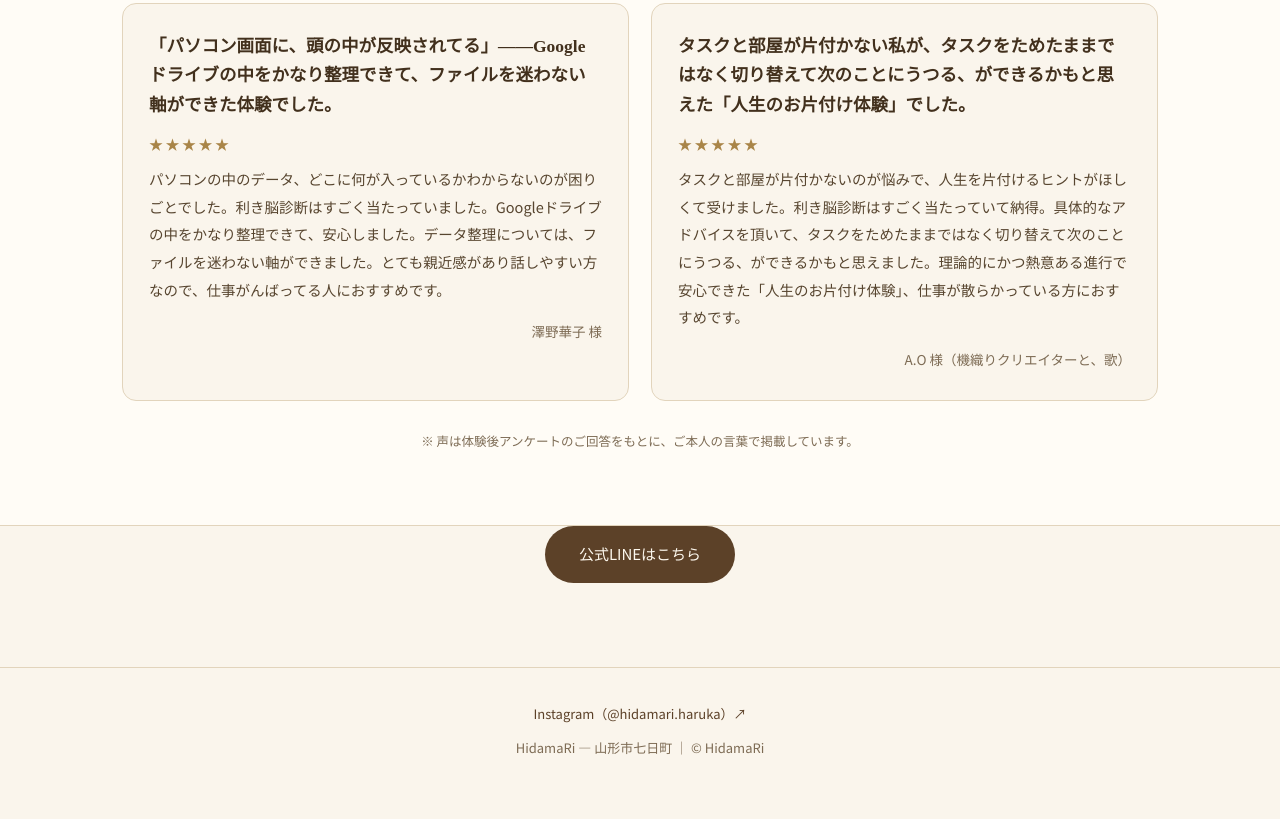
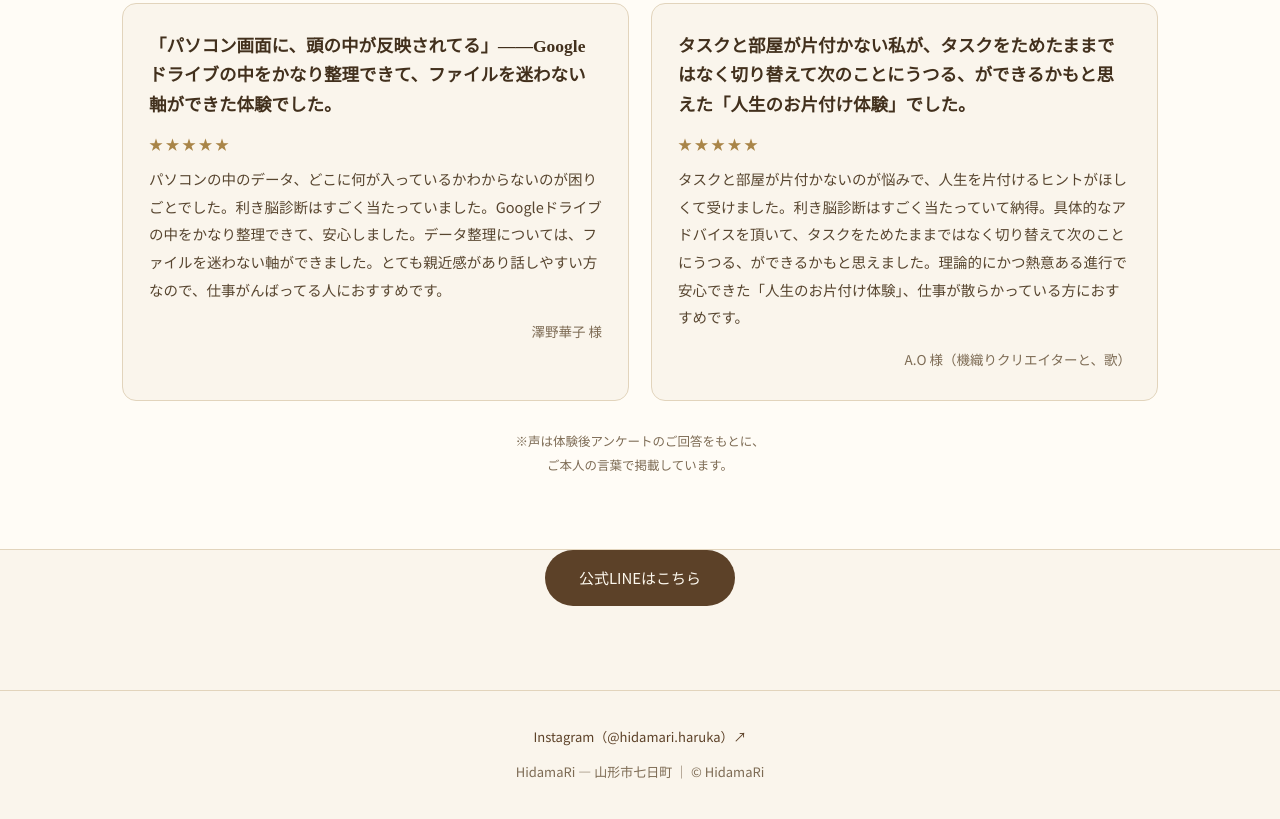
Before and after one commit to haruchomo60-sudo/origin, a plain HTML site: page voices.html in a window 1280 px wide. Shown: the part 2420-3239 px from the top of the page. Before the commit the page ends 3215 px from the top, so only its background shows below. Drawn offline with Linux system fonts and the light colour scheme.

Commit message:
Update voices.html

```diff
--- a/voices.html
+++ b/voices.html
@@ -150,7 +150,7 @@ footer{border-top:1px solid var(--line);padding:34px 22px;text-align:center;font
         <p class="v-name">A.O 様（機織りクリエイターと、歌）</p>
       </article>
     </div>
-    <p class="note">※ 声は体験後アンケートのご回答をもとに、ご本人の言葉で掲載しています。</p>
+    <p class="note">※声は体験後アンケートのご回答をもとに、<br>ご本人の言葉で掲載しています。</p>
   </div>
 </section>
 
```
